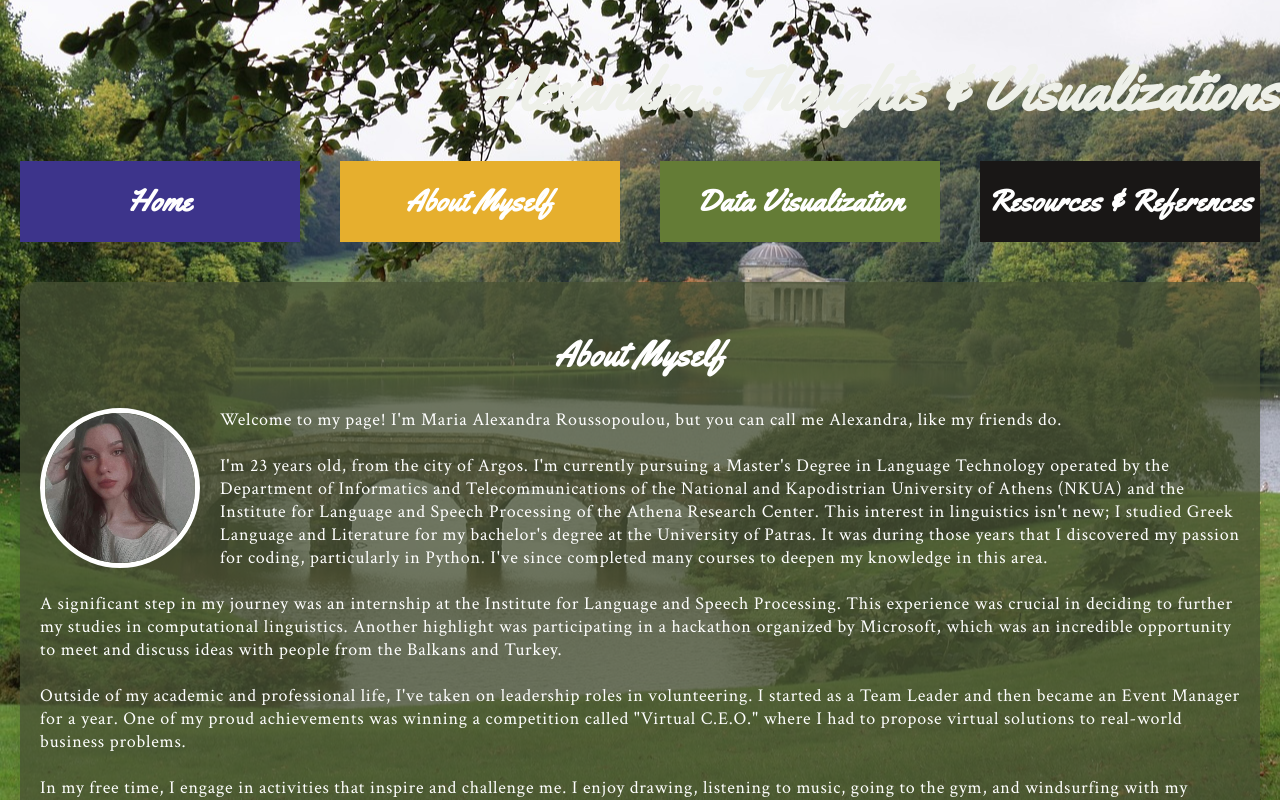
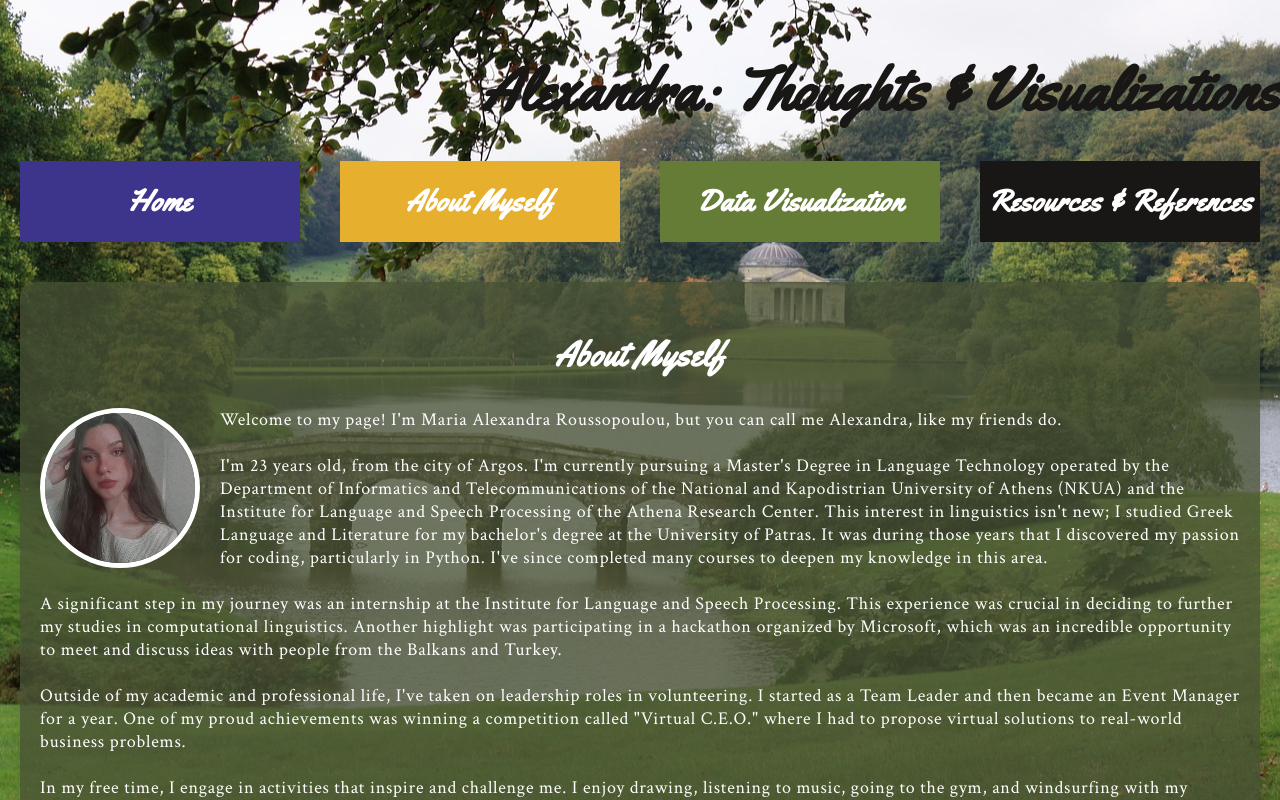
Before and after one commit to aroussopoulou/aroussopoulou.github.io, a plain HTML site: page Assigment1/aboutme.html in a window 1280 px wide. Drawn offline with Linux system fonts and the light colour scheme.

Commit message:
Update aboutme.css

```diff
--- a/Assigment1/aboutme.css
+++ b/Assigment1/aboutme.css
@@ -20,7 +20,7 @@ body {
 
 header h1 {
     background-color: rgba(0, 0, 0, 0.0);
-    color: #eef0e9;
+    color: #191716;
     text-align: right;
     padding: 10px 0;
     font-family: 'Yellowtail', cursive;
```
